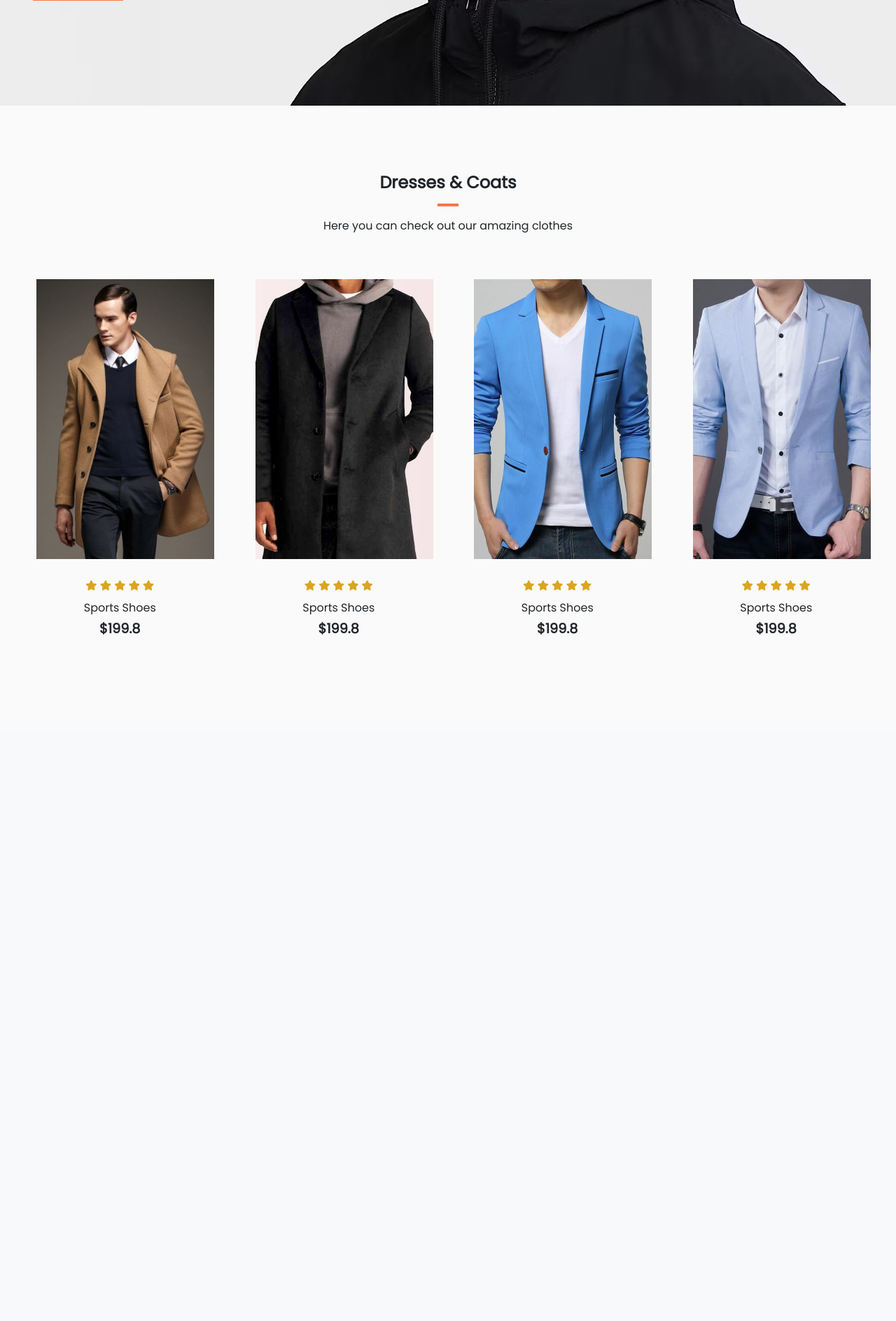
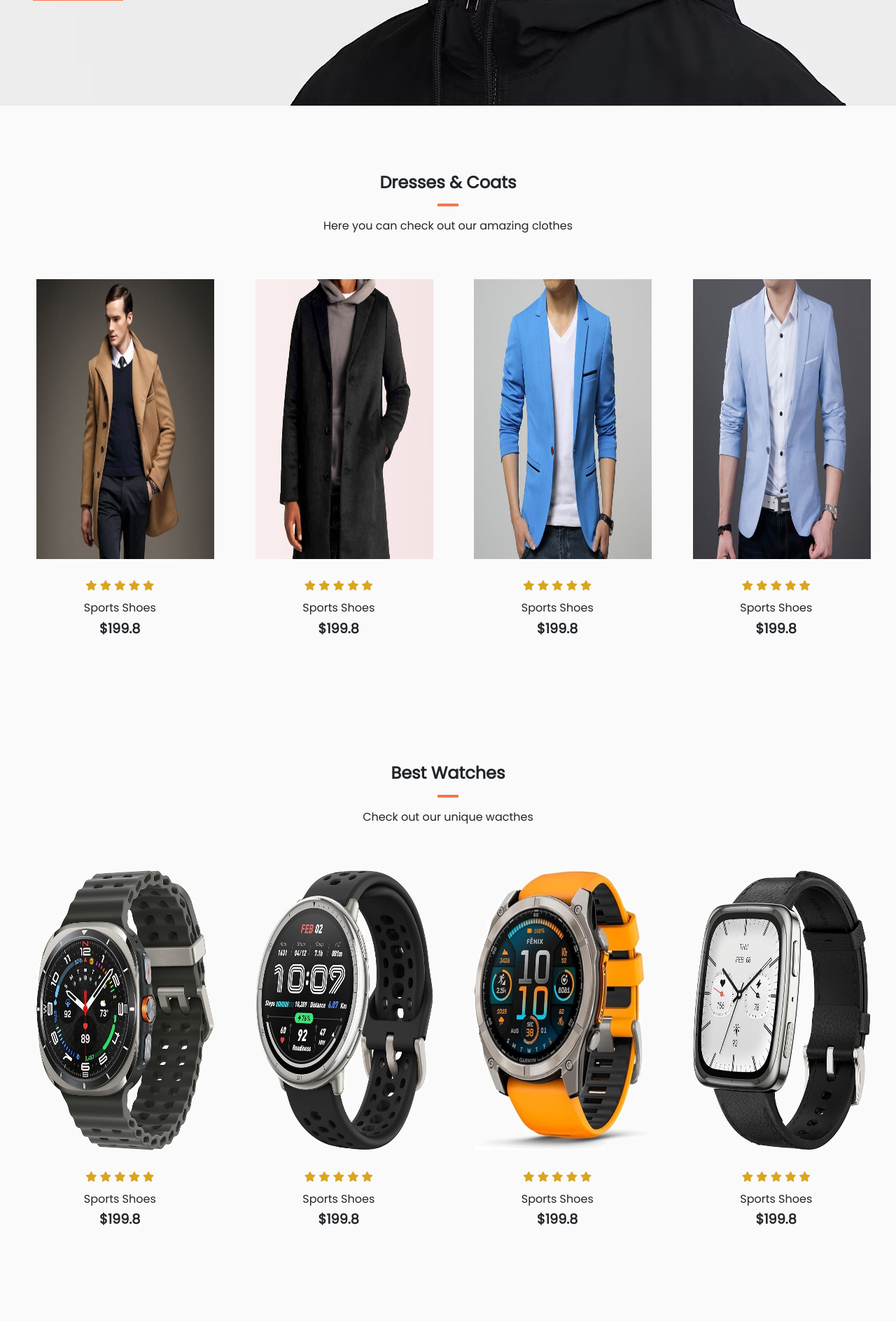
Before and after one commit to 1jeidh/Web_PHP, a PHP site: page / in a window 1280 px wide. Shown: the part 2507-4395 px from the top of the page at 70% size. Before the commit the page ends 3414 px from the top, so only its background shows below. Run offline with PHP 8.4, Linux system fonts and the light colour scheme; some libraries are stand-ins or nearby versions.

Commit message:
Added shoes and watches section

```diff
--- a/assets/css/style.css
+++ b/assets/css/style.css
@@ -216,7 +216,7 @@ button:hover{
     transition: 0.3s all;
     width: 90%;
     height: 25rem;
-    object-fit: cover;
+    object-fit: fill;
 }
 
 .product:hover img{
--- a/index.html
+++ b/index.html
@@ -166,7 +166,7 @@
     </section>
 
     <!--Clothes-->
-    <section id="featured" class="my-5">
+    <section id="clothes" class="my-5">
         <div class="container text-center mt-5 py-5">
             <h3>Dresses & Coats</h3>
             <hr class="mx-auto">
@@ -228,7 +228,131 @@
         </div>
     </section>
 
+    <!--Watches-->
+    <section id="watches" class="my-5">
+        <div class="container text-center mt-5 py-5">
+            <h3>Best Watches</h3>
+            <hr class="mx-auto">
+            <p>Check out our unique wacthes</p>
+        </div>
+        <div class="row mx-auto container-fluid">
+            <div class="product text-center col-lg-3 col-md-4 col-sm-12">
+                <img class="img-fluid mb-3" src="assets/imgs/watch1.jpg">
+                <div class="star">
+                    <i class="fas fa-star"></i>
+                    <i class="fas fa-star"></i>
+                    <i class="fas fa-star"></i>
+                    <i class="fas fa-star"></i>
+                    <i class="fas fa-star"></i>
+                </div>
+                <h5 class="p-name">Sports Shoes</h5>
+                <h4 class="p-price">$199.8</h4>
+                <button class="buy-btn">Buy now</button>
+            </div>
+            <div class="product text-center col-lg-3 col-md-4 col-sm-12">
+                <img class="img-fluid mb-3" src="assets/imgs/watch2.jpg">
+                <div class="star">
+                    <i class="fas fa-star"></i>
+                    <i class="fas fa-star"></i>
+                    <i class="fas fa-star"></i>
+                    <i class="fas fa-star"></i>
+                    <i class="fas fa-star"></i>
+                </div>
+                <h5 class="p-name">Sports Shoes</h5>
+                <h4 class="p-price">$199.8</h4>
+                <button class="buy-btn">Buy now</button>
+            </div>
+            <div class="product text-center col-lg-3 col-md-4 col-sm-12">
+                <img class="img-fluid mb-3" src="assets/imgs/watch3.jpg">
+                <div class="star">
+                    <i class="fas fa-star"></i>
+                    <i class="fas fa-star"></i>
+                    <i class="fas fa-star"></i>
+                    <i class="fas fa-star"></i>
+                    <i class="fas fa-star"></i>
+                </div>
+                <h5 class="p-name">Sports Shoes</h5>
+                <h4 class="p-price">$199.8</h4>
+                <button class="buy-btn">Buy now</button>
+            </div>
+            <div class="product text-center col-lg-3 col-md-4 col-sm-12">
+                <img class="img-fluid mb-3" src="assets/imgs/watch4.jpg">
+                <div class="star">
+                    <i class="fas fa-star"></i>
+                    <i class="fas fa-star"></i>
+                    <i class="fas fa-star"></i>
+                    <i class="fas fa-star"></i>
+                    <i class="fas fa-star"></i>
+                </div>
+                <h5 class="p-name">Sports Shoes</h5>
+                <h4 class="p-price">$199.8</h4>
+                <button class="buy-btn">Buy now</button>
+            </div>
+        </div>
+    </section>
+
     <!--Shoes-->
+    <section id="shoes" class="my-5">
+        <div class="container text-center mt-5 py-5">
+            <h3>Shoes</h3>
+            <hr class="mx-auto">
+            <p>Here you can check out our amazing shoes</p>
+        </div>
+        <div class="row mx-auto container-fluid">
+            <div class="product text-center col-lg-3 col-md-4 col-sm-12">
+                <img class="img-fluid mb-3" src="assets/imgs/shoes1.jpg">
+                <div class="star">
+                    <i class="fas fa-star"></i>
+                    <i class="fas fa-star"></i>
+                    <i class="fas fa-star"></i>
+                    <i class="fas fa-star"></i>
+                    <i class="fas fa-star"></i>
+                </div>
+                <h5 class="p-name">Sports Shoes</h5>
+                <h4 class="p-price">$199.8</h4>
+                <button class="buy-btn">Buy now</button>
+            </div>
+            <div class="product text-center col-lg-3 col-md-4 col-sm-12">
+                <img class="img-fluid mb-3" src="assets/imgs/shoes2.jpg">
+                <div class="star">
+                    <i class="fas fa-star"></i>
+                    <i class="fas fa-star"></i>
+                    <i class="fas fa-star"></i>
+                    <i class="fas fa-star"></i>
+                    <i class="fas fa-star"></i>
+                </div>
+                <h5 class="p-name">Sports Shoes</h5>
+                <h4 class="p-price">$199.8</h4>
+                <button class="buy-btn">Buy now</button>
+            </div>
+            <div class="product text-center col-lg-3 col-md-4 col-sm-12">
+                <img class="img-fluid mb-3" src="assets/imgs/shoes3.jpg">
+                <div class="star">
+                    <i class="fas fa-star"></i>
+                    <i class="fas fa-star"></i>
+                    <i class="fas fa-star"></i>
+                    <i class="fas fa-star"></i>
+                    <i class="fas fa-star"></i>
+                </div>
+                <h5 class="p-name">Sports Shoes</h5>
+                <h4 class="p-price">$199.8</h4>
+                <button class="buy-btn">Buy now</button>
+            </div>
+            <div class="product text-center col-lg-3 col-md-4 col-sm-12">
+                <img class="img-fluid mb-3" src="assets/imgs/shoes4.jpg">
+                <div class="star">
+                    <i class="fas fa-star"></i>
+                    <i class="fas fa-star"></i>
+                    <i class="fas fa-star"></i>
+                    <i class="fas fa-star"></i>
+                    <i class="fas fa-star"></i>
+                </div>
+                <h5 class="p-name">Sports Shoes</h5>
+                <h4 class="p-price">$199.8</h4>
+                <button class="buy-btn">Buy now</button>
+            </div>
+        </div>
+    </section>
 
     <script src="https://code.jquery.com/jquery-3.2.1.slim.min.js" integrity="sha384-KJ3o2DKtIkvYIK3UENzmM7KCkRr/rE9/Qpg6aAZGJwFDMVNA/GpGFF93hXpG5KkN" crossorigin="anonymous"></script>
     <script src="https://cdn.jsdelivr.net/npm/popper.js@1.12.9/dist/umd/popper.min.js" integrity="sha384-ApNbgh9B+Y1QKtv3Rn7W3mgPxhU9K/ScQsAP7hUibX39j7fakFPskvXusvfa0b4Q" crossorigin="anonymous"></script>
```
Also changed, not shown: assets/imgs/shoes1.jpg (added), assets/imgs/shoes2.jpg (added), assets/imgs/shoes3.jpg (added), assets/imgs/shoes4.jpg (added), assets/imgs/watch1.jpg (added), assets/imgs/watch2.jpg (added), assets/imgs/watch3.jpg (added), assets/imgs/watch4.jpg (added).
